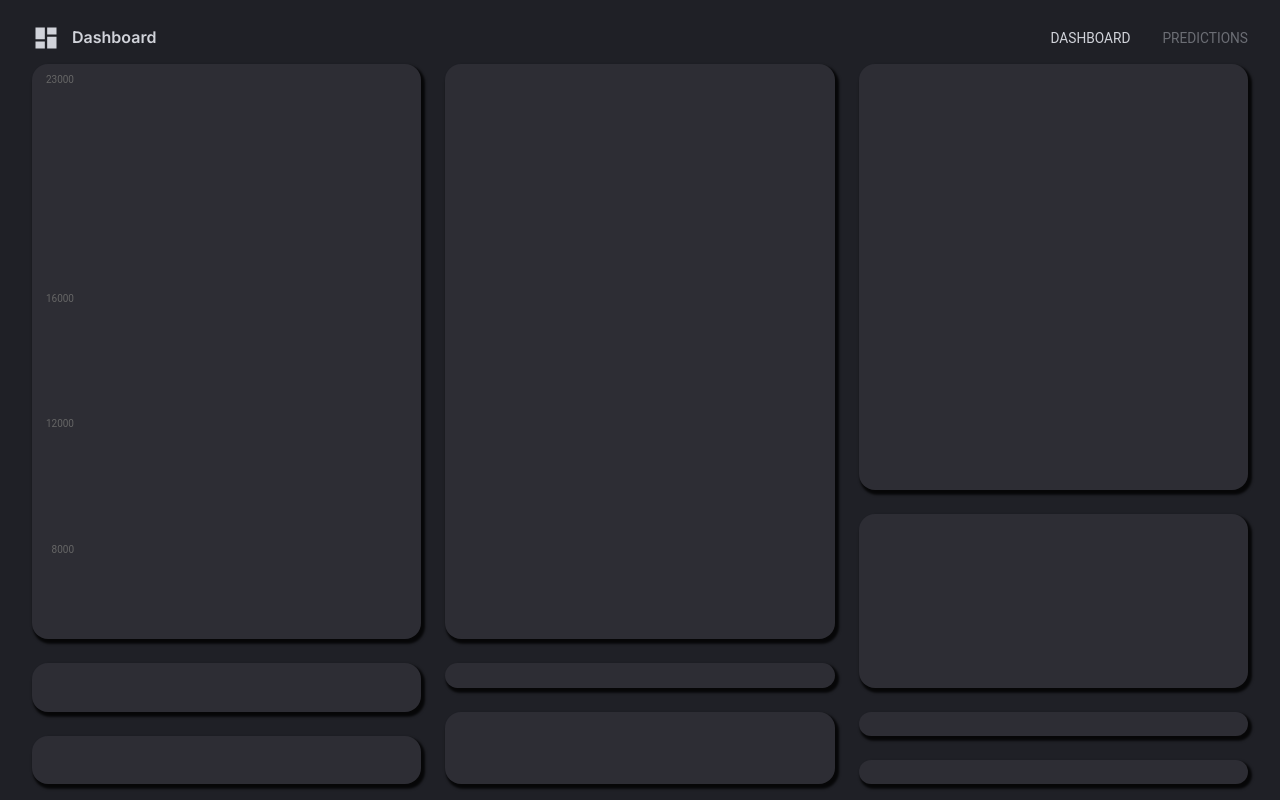
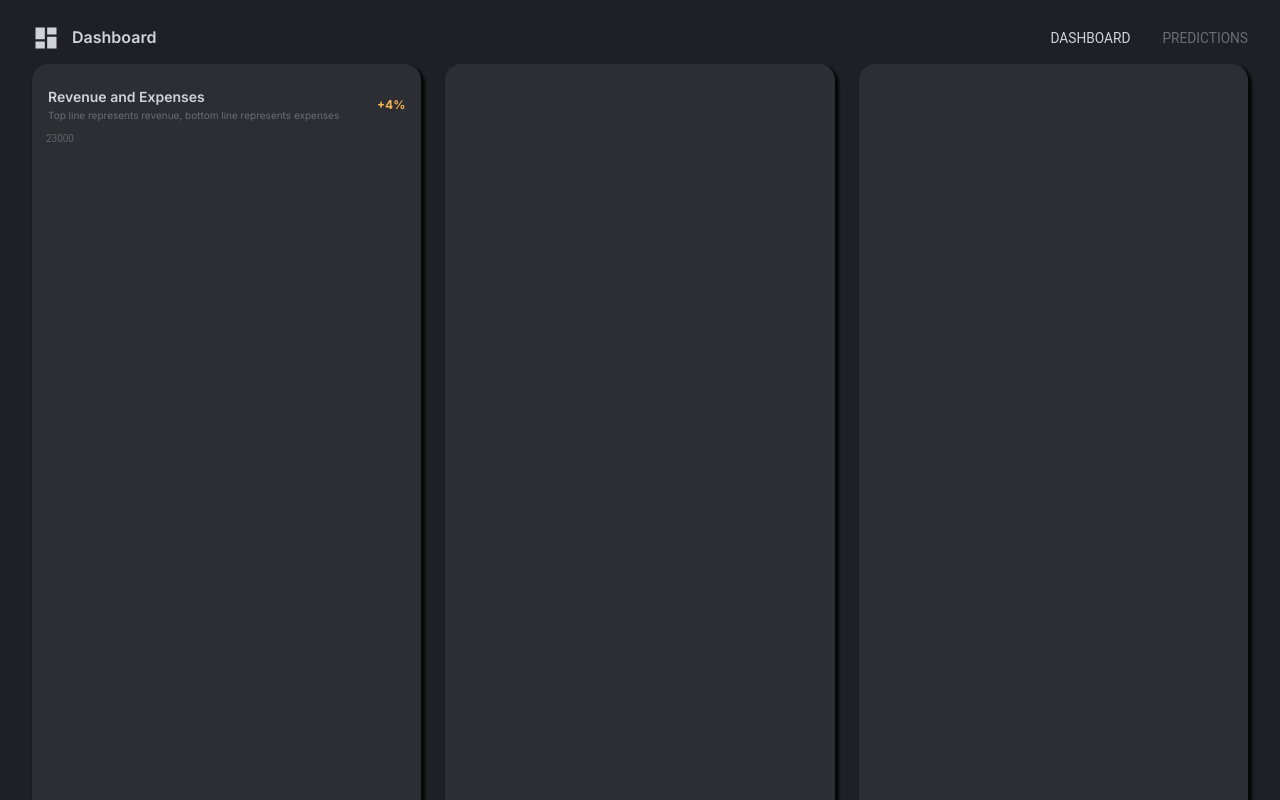
Before and after one commit to karanmann/dashboard-typescript, a React (Vite) app in the folder client/: page / in a window 1280 px wide. Shown: the top 800 px of the page. Built offline with nearby package versions, Linux system fonts and the light colour scheme; no server answers.

Commit message:
dev: Box header added and added to Main page

```diff
--- /dev/null
+++ b/client/src/components/BoxHeader.tsx
@@ -0,0 +1,30 @@
+import React from "react";
+import FlexBetween from "./FlexBetween";
+import { Box, useTheme, Typography } from "@mui/material";
+
+type Props = {
+  icon?: React.ReactNode;
+  title?: string;
+  subTitle?: string;
+  sideText:string
+};
+
+const BoxHeader = ({ icon, title, subTitle,sideText }: Props) => {
+  const { palette } = useTheme();
+  return (
+    <FlexBetween color={palette.grey[400]} margin="1.5rem 1rem 0 1rem">
+      <FlexBetween>
+        {icon}
+        <Box width="100%">
+          <Typography variant="h4" mb="0.1rem">
+            {title}
+          </Typography>
+          <Typography variant="h6">{subTitle}</Typography>
+        </Box>
+      </FlexBetween>
+      <Typography variant="h5" fontWeight="700" color={palette.secondary[500]}>{sideText}</Typography>
+    </FlexBetween>
+  );
+};
+
+export default BoxHeader;
--- a/client/src/scenes/dashboard/Row1.tsx
+++ b/client/src/scenes/dashboard/Row1.tsx
@@ -10,6 +10,7 @@ import {
   ResponsiveContainer,
 } from "recharts";
 import { useTheme } from "@mui/material";
+import BoxHeader from '../../components/BoxHeader';
 
 type Props = {};
 
@@ -34,6 +35,11 @@ const Row1 = (props: Props) => {
   return (
     <>
       <DashboardBox gridArea="a">
+        <BoxHeader
+          title="Revenue and Expenses"
+          subTitle="Top line represents revenue, bottom line represents expenses"
+          sideText="+4%"
+          />
         <ResponsiveContainer width="100%" height="100%">
           <AreaChart
             width={500}
```
